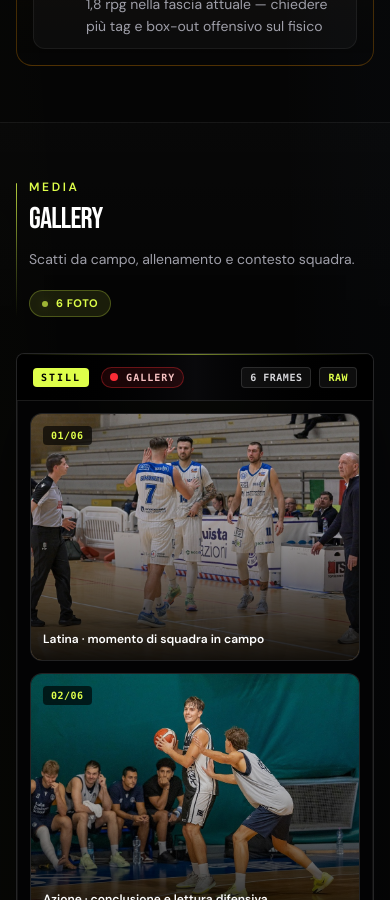
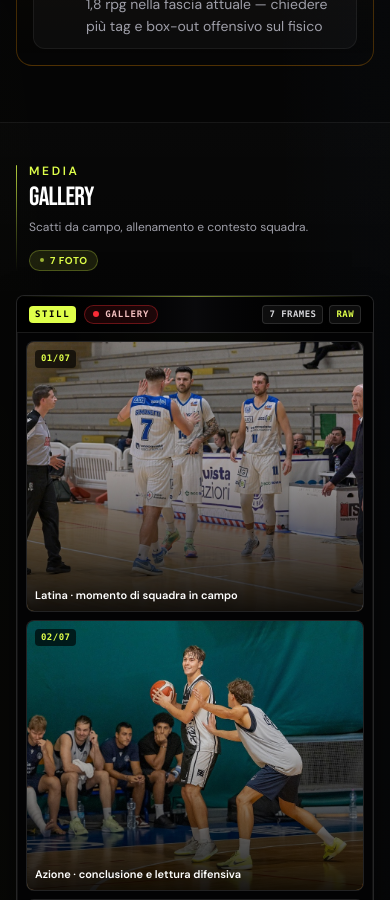
Before and after one commit to Salvo934/giocatoribasket, a Next.js app: page /ilario-simonetti in a window 390 px wide. Shown: the part 11100-12000 px from the top of the page. Built offline with nearby package versions, Linux system fonts and the light colour scheme.

Commit message:
aggiornamento

```diff
--- a/components/profile/GalleryPanel.tsx
+++ b/components/profile/GalleryPanel.tsx
@@ -18,47 +18,47 @@ function BroadcastGalleryChrome({
   children: ReactNode;
 }) {
   return (
-    <div className="relative overflow-hidden rounded-lg border border-white/12 bg-[#070708] shadow-[0_28px_90px_-28px_rgba(0,0,0,0.92)]">
-      <div className="pointer-events-none absolute inset-0 bg-[radial-gradient(ellipse_80%_50%_at_50%_-10%,rgba(223,255,74,0.07),transparent_50%)]" aria-hidden />
+    <div className="relative overflow-hidden rounded-lg border border-white/12 bg-[#070708] shadow-[0_18px_56px_-22px_rgba(0,0,0,0.88)]">
+      <div className="pointer-events-none absolute inset-0 bg-[radial-gradient(ellipse_80%_50%_at_50%_-10%,rgba(223,255,74,0.06),transparent_50%)]" aria-hidden />
 
       {/* Angoli HUD */}
-      <div className="pointer-events-none absolute left-3 top-3 h-8 w-8 border-l-2 border-t-2 border-accent/40 sm:left-4 sm:top-4" aria-hidden />
-      <div className="pointer-events-none absolute right-3 top-3 h-8 w-8 border-r-2 border-t-2 border-accent/40 sm:right-4 sm:top-4" aria-hidden />
-      <div className="pointer-events-none absolute bottom-3 left-3 h-8 w-8 border-b-2 border-l-2 border-white/15 sm:bottom-4 sm:left-4" aria-hidden />
-      <div className="pointer-events-none absolute bottom-3 right-3 h-8 w-8 border-b-2 border-r-2 border-white/15 sm:bottom-4 sm:right-4" aria-hidden />
+      <div className="pointer-events-none absolute left-2 top-2 h-6 w-6 border-l-2 border-t-2 border-accent/40 sm:left-3 sm:top-3 sm:h-7 sm:w-7" aria-hidden />
+      <div className="pointer-events-none absolute right-2 top-2 h-6 w-6 border-r-2 border-t-2 border-accent/40 sm:right-3 sm:top-3 sm:h-7 sm:w-7" aria-hidden />
+      <div className="pointer-events-none absolute bottom-2 left-2 h-6 w-6 border-b-2 border-l-2 border-white/15 sm:bottom-3 sm:left-3 sm:h-7 sm:w-7" aria-hidden />
+      <div className="pointer-events-none absolute bottom-2 right-2 h-6 w-6 border-b-2 border-r-2 border-white/15 sm:bottom-3 sm:right-3 sm:h-7 sm:w-7" aria-hidden />
 
       {/* Top bar */}
       <div className="relative border-b border-white/10 bg-linear-to-r from-black via-zinc-950 to-black">
         <div className="h-px w-full bg-linear-to-r from-transparent via-accent/50 to-transparent" />
-        <div className="flex flex-wrap items-center justify-between gap-3 px-4 py-3 md:px-6 md:py-4">
-          <div className="flex min-w-0 flex-wrap items-center gap-3">
-            <span className="shrink-0 rounded bg-accent px-2 py-0.5 font-mono text-[10px] font-black uppercase tracking-[0.2em] text-black">
+        <div className="flex flex-wrap items-center justify-between gap-2 px-3 py-2 md:gap-3 md:px-4 md:py-2.5">
+          <div className="flex min-w-0 flex-wrap items-center gap-2 md:gap-2.5">
+            <span className="shrink-0 rounded bg-accent px-1.5 py-0.5 font-mono text-[9px] font-black uppercase tracking-[0.18em] text-black sm:text-[10px]">
               Still
             </span>
-            <span className="flex items-center gap-2 rounded-full border border-red-500/35 bg-red-500/10 px-2 py-0.5">
-              <span className="relative flex h-2 w-2">
+            <span className="flex items-center gap-1.5 rounded-full border border-red-500/35 bg-red-500/10 px-2 py-0.5">
+              <span className="relative flex h-1.5 w-1.5">
                 <span className="absolute inline-flex h-full w-full animate-ping rounded-full bg-red-400 opacity-60" aria-hidden />
-                <span className="relative inline-flex size-2 rounded-full bg-red-500" aria-hidden />
+                <span className="relative inline-flex size-1.5 rounded-full bg-red-500" aria-hidden />
               </span>
-              <span className="font-mono text-[10px] font-bold uppercase tracking-widest text-red-200/95">Gallery</span>
+              <span className="font-mono text-[9px] font-bold uppercase tracking-widest text-red-200/95 sm:text-[10px]">Gallery</span>
             </span>
             <div className="hidden min-w-0 sm:block">
-              <p className="truncate text-[10px] font-bold uppercase tracking-[0.22em] text-zinc-500">Photo reel</p>
-              <p className="truncate text-sm font-semibold text-white md:text-base">{athleteName}</p>
+              <p className="truncate text-[9px] font-bold uppercase tracking-[0.2em] text-zinc-500 sm:text-[10px]">Photo reel</p>
+              <p className="truncate text-xs font-semibold text-white md:text-sm">{athleteName}</p>
             </div>
           </div>
-          <div className="flex items-center gap-2 font-mono text-[10px] font-bold uppercase tracking-wider text-zinc-400">
-            <span className="rounded border border-white/12 bg-white/5 px-2 py-0.5 text-zinc-300">{photoCount} frames</span>
-            <span className="rounded border border-white/12 bg-white/5 px-2 py-0.5 text-accent">RAW</span>
+          <div className="flex items-center gap-1.5 font-mono text-[9px] font-bold uppercase tracking-wider text-zinc-400 sm:gap-2 sm:text-[10px]">
+            <span className="rounded border border-white/12 bg-white/5 px-1.5 py-0.5 text-zinc-300">{photoCount} frames</span>
+            <span className="rounded border border-white/12 bg-white/5 px-1.5 py-0.5 text-accent">RAW</span>
           </div>
         </div>
       </div>
 
-      <div className="relative border-x border-white/6 bg-black/50 p-3 sm:p-4 md:p-5">{children}</div>
+      <div className="relative border-x border-white/6 bg-black/50 p-2 sm:p-3 md:p-3.5">{children}</div>
 
       {/* Lower stripe */}
-      <div className="border-t border-white/10 bg-linear-to-r from-zinc-950 via-black to-zinc-950 px-4 py-2.5 md:px-6">
-        <p className="text-center text-[10px] font-bold uppercase tracking-[0.28em] text-zinc-600">
+      <div className="border-t border-white/10 bg-linear-to-r from-zinc-950 via-black to-zinc-950 px-3 py-2 md:px-4">
+        <p className="text-center text-[9px] font-bold uppercase tracking-[0.26em] text-zinc-600 sm:text-[10px]">
           Tap · fullscreen · arrows
         </p>
       </div>
@@ -70,12 +70,12 @@ function placementClass(index: number, total: number): string {
   if (total === 6) {
     /* Colonna grande a sx; dx griglia 2×2; ultima foto solo su colonne 2–3 (no strip ultrawide) */
     const map = [
-      "lg:col-start-1 lg:row-start-1 lg:row-span-2 lg:min-h-[280px]",
-      "lg:col-start-2 lg:row-start-1 lg:min-h-[140px]",
-      "lg:col-start-3 lg:row-start-1 lg:min-h-[140px]",
-      "lg:col-start-2 lg:row-start-2 lg:min-h-[140px]",
-      "lg:col-start-3 lg:row-start-2 lg:min-h-[140px]",
-      "lg:col-start-2 lg:col-span-2 lg:row-start-3 lg:min-h-[170px]",
+      "lg:col-start-1 lg:row-start-1 lg:row-span-2 lg:min-h-[210px]",
+      "lg:col-start-2 lg:row-start-1 lg:min-h-[104px]",
+      "lg:col-start-3 lg:row-start-1 lg:min-h-[104px]",
+      "lg:col-start-2 lg:row-start-2 lg:min-h-[104px]",
+      "lg:col-start-3 lg:row-start-2 lg:min-h-[104px]",
+      "lg:col-start-2 lg:col-span-2 lg:row-start-3 lg:min-h-[124px]",
     ];
     return map[index] ?? "";
   }
@@ -99,16 +99,16 @@ function GalleryTile({
 
   const aspect =
     variant === "single"
-      ? "aspect-4/3 md:aspect-21/9"
+      ? "aspect-4/3 md:aspect-[2/1]"
       : variant === "bento" && total === 6 && index === 0
-        ? "aspect-4/3 lg:aspect-auto lg:h-full lg:min-h-[280px]"
-        : "aspect-4/3 sm:aspect-[5/4]";
+        ? "aspect-4/3 lg:aspect-auto lg:h-full lg:min-h-[210px]"
+        : "aspect-[5/4] sm:aspect-4/3";
 
   return (
     <button
       type="button"
       onClick={onOpen}
-      className={`group relative w-full overflow-hidden rounded-xl border border-white/10 bg-zinc-950 text-left outline-none ring-accent/40 transition hover:border-accent/35 hover:shadow-[0_0_40px_-12px_var(--accent-glow)] focus-visible:ring-2 focus-visible:ring-offset-2 focus-visible:ring-offset-black ${placementClass(index, total)}`}
+      className={`group relative w-full overflow-hidden rounded-lg border border-white/10 bg-zinc-950 text-left outline-none ring-accent/40 transition hover:border-accent/35 hover:shadow-[0_0_28px_-12px_var(--accent-glow)] focus-visible:ring-2 focus-visible:ring-offset-2 focus-visible:ring-offset-black ${placementClass(index, total)}`}
     >
       <div className={`relative w-full overflow-hidden ${aspect}`}>
         <Image
@@ -122,7 +122,7 @@ function GalleryTile({
                 ? "(max-width: 1024px) 100vw, 45vw"
                 : "(max-width: 640px) 100vw, (max-width: 1024px) 50vw, 28vw"
           }
-          className="object-cover transition duration-500 ease-out group-hover:scale-[1.045]"
+          className="object-cover transition duration-400 ease-out group-hover:scale-[1.03]"
         />
 
         {/* Overlay */}
@@ -144,19 +144,19 @@ function GalleryTile({
         <div className="pointer-events-none absolute right-2 top-2 h-5 w-5 scale-90 border-r border-t border-accent/0 transition duration-300 group-hover:scale-100 group-hover:border-accent/55" aria-hidden />
 
         {/* Frame counter */}
-        <span className="pointer-events-none absolute left-3 top-3 rounded bg-black/65 px-2 py-0.5 font-mono text-[10px] font-bold uppercase tracking-wider text-accent backdrop-blur-sm">
+        <span className="pointer-events-none absolute left-2 top-2 rounded bg-black/65 px-1.5 py-0.5 font-mono text-[9px] font-bold uppercase tracking-wider text-accent backdrop-blur-sm sm:left-2.5 sm:top-2.5 sm:text-[10px]">
           {idxLabel}/{String(total).padStart(2, "0")}
         </span>
 
         {item.caption ? (
-          <div className="pointer-events-none absolute inset-x-0 bottom-0 px-3 pb-3 pt-10 text-left md:px-4 md:pb-4">
-            <p className="text-xs font-semibold leading-snug text-white drop-shadow-[0_2px_12px_rgba(0,0,0,0.85)] md:text-sm">
+          <div className="pointer-events-none absolute inset-x-0 bottom-0 px-2 pb-2 pt-8 text-left sm:px-2.5 sm:pb-2.5 md:px-3">
+            <p className="text-[11px] font-semibold leading-snug text-white drop-shadow-[0_2px_10px_rgba(0,0,0,0.85)] sm:text-xs">
               {item.caption}
             </p>
           </div>
         ) : null}
 
-        <span className="pointer-events-none absolute bottom-3 right-3 rounded-full border border-white/15 bg-black/55 px-2 py-1 text-[10px] font-bold uppercase tracking-wide text-zinc-300 opacity-0 backdrop-blur-md transition duration-300 group-hover:opacity-100">
+        <span className="pointer-events-none absolute bottom-2 right-2 rounded-full border border-white/15 bg-black/55 px-1.5 py-0.5 text-[9px] font-bold uppercase tracking-wide text-zinc-300 opacity-0 backdrop-blur-md transition duration-300 group-hover:opacity-100 sm:text-[10px]">
           Apri
         </span>
       </div>
@@ -287,16 +287,16 @@ export function GalleryPanel({ athlete }: Props) {
 
   const gridClass =
     variant === "single"
-      ? "mx-auto max-w-5xl"
+      ? "mx-auto max-w-4xl"
       : variant === "pair"
-        ? "grid gap-3 sm:grid-cols-2 md:gap-4"
+        ? "grid gap-2 sm:grid-cols-2 md:gap-3"
         : variant === "trio"
-          ? "grid gap-3 sm:grid-cols-3 md:gap-4"
+          ? "grid gap-2 sm:grid-cols-3 md:gap-3"
           : variant === "quad"
-            ? "grid gap-3 sm:grid-cols-2 md:grid-cols-2 md:gap-4"
+            ? "grid gap-2 sm:grid-cols-2 md:grid-cols-2 md:gap-3"
             : variant === "bento"
-              ? "grid gap-3 md:gap-4 lg:grid-cols-3 lg:grid-rows-[auto_auto_auto]"
-              : "grid gap-3 sm:grid-cols-2 lg:grid-cols-3 md:gap-4";
+              ? "grid gap-2 md:gap-2.5 lg:grid-cols-3 lg:grid-rows-[auto_auto_auto]"
+              : "grid gap-2 sm:grid-cols-2 lg:grid-cols-3 md:gap-2.5";
 
   return (
     <SectionShell
@@ -304,9 +304,10 @@ export function GalleryPanel({ athlete }: Props) {
       eyebrow="Media"
       title={title}
       description={description}
+      density="compact"
       headerActions={
-        <span className="inline-flex items-center gap-2 rounded-full border border-accent/25 bg-accent/10 px-3 py-1 text-[11px] font-bold uppercase tracking-wider text-accent">
-          <span className="size-1.5 animate-pulse rounded-full bg-accent shadow-[0_0_10px_var(--accent-glow)]" aria-hidden />
+        <span className="inline-flex items-center gap-1.5 rounded-full border border-accent/25 bg-accent/10 px-2.5 py-0.5 text-[10px] font-bold uppercase tracking-wider text-accent sm:gap-2 sm:px-3 sm:py-1 sm:text-[11px]">
+          <span className="size-1 animate-pulse rounded-full bg-accent shadow-[0_0_8px_var(--accent-glow)] sm:size-1.5" aria-hidden />
           {n} foto
         </span>
       }
--- a/components/profile/SectionShell.tsx
+++ b/components/profile/SectionShell.tsx
@@ -7,37 +7,76 @@ type Props = {
   description?: string;
   headerActions?: ReactNode;
   children: ReactNode;
+  /** Sezione più bassa su viewport (es. gallery densa) */
+  density?: "default" | "compact";
 };
 
-export function SectionShell({ id, eyebrow, title, description, headerActions, children }: Props) {
+export function SectionShell({
+  id,
+  eyebrow,
+  title,
+  description,
+  headerActions,
+  children,
+  density = "default",
+}: Props) {
   const headingId = `${id}-heading`;
+  const compact = density === "compact";
 
   return (
     <section
       id={id}
       aria-labelledby={headingId}
-      className="scroll-mt-14 border-b border-white/6 bg-linear-to-b from-[rgba(255,255,255,0.015)] from-0% via-transparent via-12% to-transparent to-100% py-14 md:py-18"
+      className={
+        compact
+          ? "scroll-mt-14 border-b border-white/6 bg-linear-to-b from-[rgba(255,255,255,0.015)] from-0% via-transparent via-12% to-transparent to-100% py-10 md:py-12"
+          : "scroll-mt-14 border-b border-white/6 bg-linear-to-b from-[rgba(255,255,255,0.015)] from-0% via-transparent via-12% to-transparent to-100% py-14 md:py-18"
+      }
     >
       <div className="mx-auto max-w-6xl px-4 sm:px-6 lg:px-8">
-        <header className="relative mb-9 flex gap-3 sm:gap-4 md:mb-12">
+        <header
+          className={
+            compact
+              ? "relative mb-6 flex gap-3 sm:gap-3.5 md:mb-8"
+              : "relative mb-9 flex gap-3 sm:gap-4 md:mb-12"
+          }
+        >
           <div
-            className="mt-1 w-px shrink-0 self-stretch rounded-full bg-linear-to-b from-accent/80 via-accent/35 to-transparent min-h-24"
+            className={
+              compact
+                ? "mt-0.5 w-px shrink-0 self-stretch rounded-full bg-linear-to-b from-accent/80 via-accent/35 to-transparent min-h-16"
+                : "mt-1 w-px shrink-0 self-stretch rounded-full bg-linear-to-b from-accent/80 via-accent/35 to-transparent min-h-24"
+            }
             aria-hidden
           />
           <div className="min-w-0 flex-1">
             <p className="text-xs font-semibold uppercase tracking-[0.22em] text-accent">{eyebrow}</p>
             <h2
               id={headingId}
-              className="mt-2.5 text-3xl leading-[0.95] tracking-tight text-white md:text-[2.65rem]"
+              className={
+                compact
+                  ? "mt-1.5 text-[1.65rem] leading-[0.95] tracking-tight text-white md:text-[2.15rem]"
+                  : "mt-2.5 text-3xl leading-[0.95] tracking-tight text-white md:text-[2.65rem]"
+              }
               style={{ fontFamily: "var(--font-bebas)" }}
             >
               {title}
             </h2>
             {description ? (
-              <p className="mt-3.5 max-w-2xl text-sm leading-relaxed text-zinc-400 md:text-base">{description}</p>
+              <p
+                className={
+                  compact
+                    ? "mt-2 max-w-2xl text-xs leading-relaxed text-zinc-400 md:text-sm"
+                    : "mt-3.5 max-w-2xl text-sm leading-relaxed text-zinc-400 md:text-base"
+                }
+              >
+                {description}
+              </p>
             ) : null}
             {headerActions ? (
-              <div className="mt-5 flex flex-wrap items-center gap-2 md:mt-6">{headerActions}</div>
+              <div className={compact ? "mt-3 flex flex-wrap items-center gap-2 md:mt-4" : "mt-5 flex flex-wrap items-center gap-2 md:mt-6"}>
+                {headerActions}
+              </div>
             ) : null}
           </div>
         </header>
--- a/data/athletes/ilario-simonetti.ts
+++ b/data/athletes/ilario-simonetti.ts
@@ -205,6 +205,11 @@ export const ilarioSimonetti: AthleteProfile = {
         alt: "Ilario Simonetti esulta con i compagni dopo un canestro",
         caption: "Emozioni in campo · celebrazione",
       },
+      {
+        src: "/athletes/0CB8B452-7C7E-4003-9D57-BAEE435F0AF6_1_105_c.jpeg",
+        alt: "Ilario Simonetti in maglia Viola con la palla tra le mani",
+        caption: "Viola Basket · ritratto in palestra",
+      },
     ],
   },
   career: [
```
Also changed, not shown: components/profile/ProfileHeader.tsx (+5 -5 lines), public/athletes/0CB8B452-7C7E-4003-9D57-BAEE435F0AF6_1_105_c.jpeg (added).
